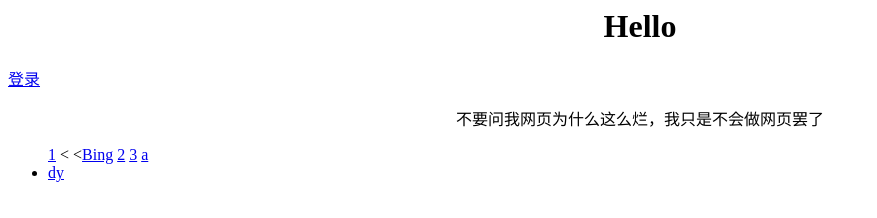
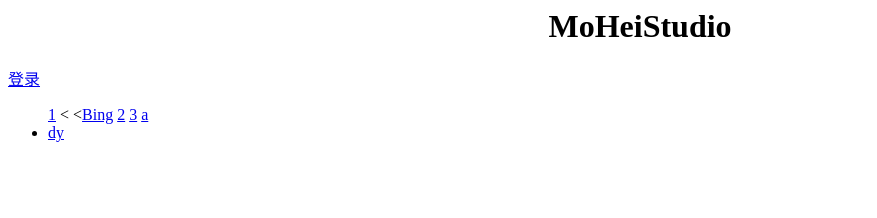
Before and after one commit to xiajiabai/xiajiabai.github.io, a plain HTML site: page index.html in a window 1280 px wide. Shown: the whole page, without its empty margins (0-877 px from the left). Drawn offline with Linux system fonts and the light colour scheme.

Commit message:
Update index.html

```diff
--- a/index.html
+++ b/index.html
@@ -1,6 +1,6 @@
-<h1 align="center">Hello</h1>
+<h1 align="center">MoHeiStudio</h1>
 <link rel="icon" href="../image/logo.jpg">                                                       <a href="https://asdmmgfg.github.io/login.html">登录</a>
-<p align="center">不要问我网页为什么这么烂，我只是不会做网页罢了</p>
+
 <ul>
  <a href="https://asdmmgfg.github.io/1.html">1</a> < <<a href="https://bing.com">Bing</a>  <a href="https://asdmmgfg.github.io/2.html">2</a>  <a href="https://asdmmgfg.github.io/3.html">3</a>  <a href="https://asdmmgfg.github.io/a">a</a>
 <li> <a href="https://www.douyin.com">dy</a> </li>
```
